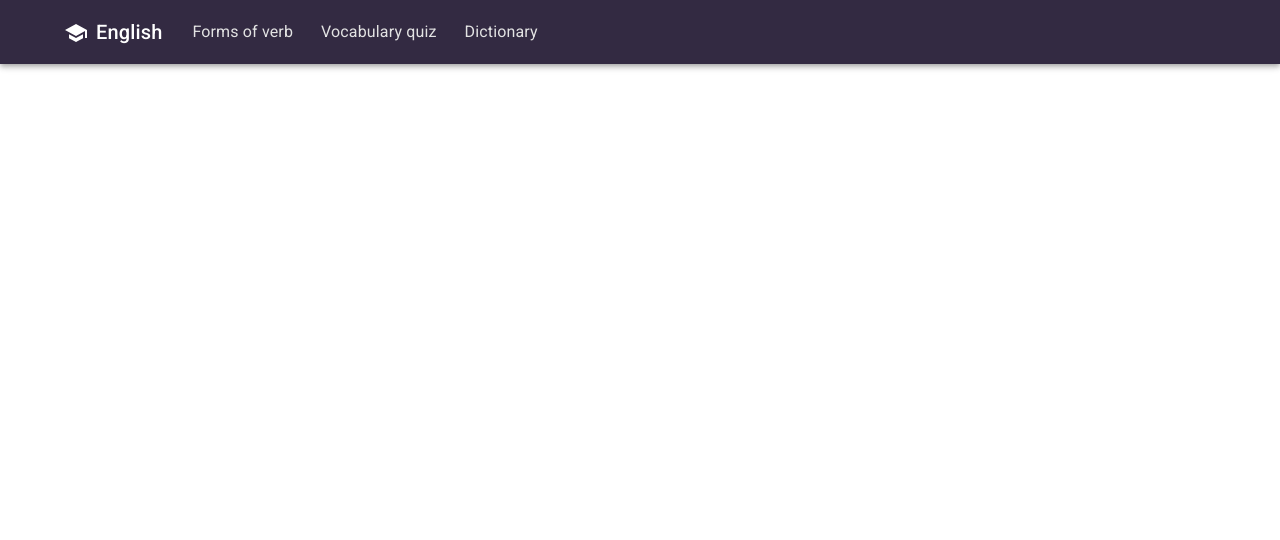
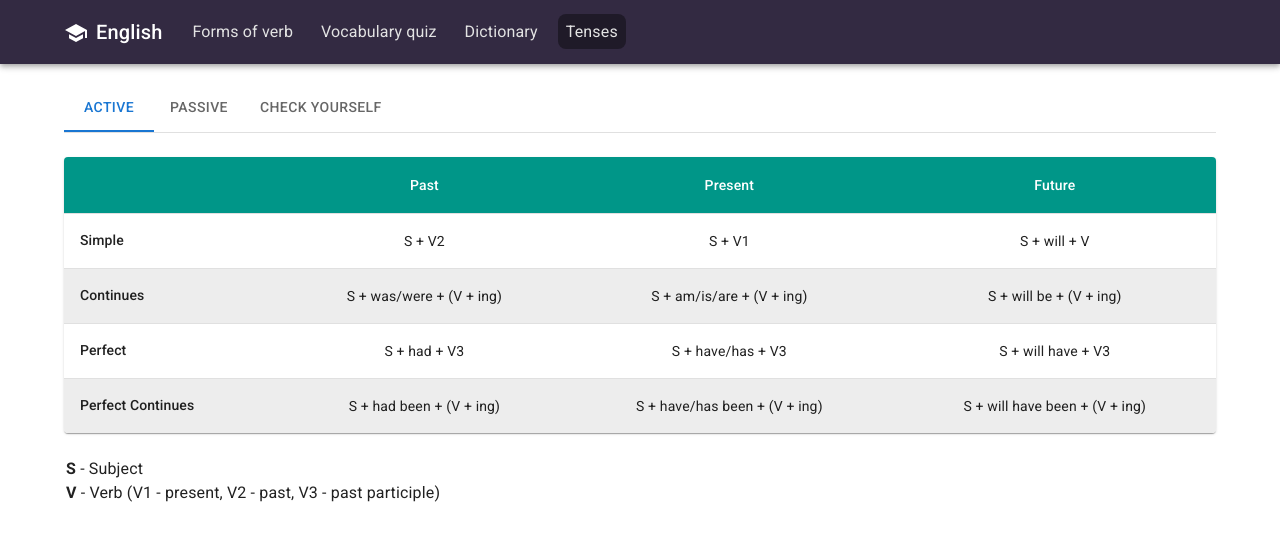
Before and after one commit to ArsenUtepbergenov/english, a React (Create React App) app: page /tenses in a window 1280 px wide. Shown: the top 540 px of the page. Built offline with nearby package versions, Linux system fonts and the light colour scheme.

Commit message:
master/added tenses tables

```diff
--- a/package.json
+++ b/package.json
@@ -9,7 +9,6 @@
     "@mui/lab": "^5.0.0-alpha.79",
     "@mui/material": "^5.6.3",
     "@reduxjs/toolkit": "^1.8.1",
-    "@tailwindcss/forms": "^0.5.0",
     "@testing-library/jest-dom": "^5.16.4",
     "@testing-library/react": "^13.1.1",
     "@testing-library/user-event": "^13.5.0",
--- a/src/App.js
+++ b/src/App.js
@@ -1,10 +1,11 @@
 import { Route, Routes, Navigate } from 'react-router-dom'
 import CssBaseline from '@mui/material/CssBaseline'
+import Container from '@mui/material/Container'
 import Verbs from 'pages/Verbs'
 import VocabularyQuiz from 'pages/VocabularyQuiz'
 import Dictionary from 'pages/Dictionary'
+import Tenses from 'pages/Tenses'
 import Header from 'layout/Header'
-import Container from '@mui/material/Container'
 
 function App() {
   return (
@@ -20,6 +21,7 @@ function App() {
           <Route path="/forms-verb" element={<Verbs />} />
           <Route path="/vocabulary-quiz" element={<VocabularyQuiz />} />
           <Route path="/dictionary" element={<Dictionary />} />
+          <Route path="/tenses" element={<Tenses />} />
         </Routes>
       </Container>
     </div>
--- a/src/components/Navbar/Navbar.jsx
+++ b/src/components/Navbar/Navbar.jsx
@@ -1,4 +1,4 @@
-import { DefaultNavLink } from './navbar.style'
+import { DefaultNavLink } from './navbar.styles'
 import { navLinks } from './navLinks'
 
 function Navbar() {
--- a/src/components/Navbar/navLinks.js
+++ b/src/components/Navbar/navLinks.js
@@ -2,4 +2,5 @@ export const navLinks = [
   { name: 'Forms of verb', to: '/forms-verb' },
   { name: 'Vocabulary quiz', to: '/vocabulary-quiz' },
   { name: 'Dictionary', to: '/dictionary' },
+  { name: 'Tenses', to: '/tenses' },
 ]
--- /dev/null
+++ b/src/components/Tables/DefaultTable.jsx
@@ -0,0 +1,60 @@
+import {
+  Table,
+  TableBody,
+  TableCell,
+  TableContainer,
+  TableHead,
+  TableRow,
+  Paper,
+  Typography
+} from '@mui/material'
+import { StyledTableRow, StyledTableCell } from './defaultTable.styles'
+import { v4 as uuidv4 } from 'uuid'
+
+export default function DefaultTable({ headerName = '', headers, rows }) {
+  const rowsLength = rows?.length
+  const headersLength = headers?.length
+
+  return (
+    <TableContainer component={Paper}>
+      <Table aria-label="default table">
+        <TableHead>
+          <TableRow>
+            <StyledTableCell>{headerName}</StyledTableCell>
+            {
+              headersLength ?
+                headers.map(header =>
+                  <StyledTableCell key={header} align="center">
+                    {header}
+                  </StyledTableCell>) :
+                  null
+            }
+          </TableRow>
+        </TableHead>
+        <TableBody>
+          {
+            rowsLength ?
+              rows.map(row => (
+                <StyledTableRow key={row.name}>
+                  <TableCell component="th" scope="row">
+                    <Typography variant="subtitle2" component="span">
+                      {row.name}
+                    </Typography>
+                  </TableCell>
+                  {
+                    headersLength ?
+                      headers.map((_, index) =>
+                        <TableCell key={uuidv4()} align="center">
+                          {row[headers[index]]}
+                        </TableCell>) :
+                      null
+                  }
+                </StyledTableRow>
+              )) :
+              null
+          }
+        </TableBody>
+      </Table>
+    </TableContainer>
+  )
+}
--- /dev/null
+++ b/src/components/Tables/defaultTable.styles.js
@@ -0,0 +1,18 @@
+import { styled } from '@mui/material/styles'
+import { TableCell, TableRow, tableCellClasses } from '@mui/material'
+
+export const StyledTableCell = styled(TableCell)(() => ({
+  [`&.${tableCellClasses.head}`]: {
+    backgroundColor: '#009688',
+    color: 'white',
+  }
+}))
+
+export const StyledTableRow = styled(TableRow)(() => ({
+  '&:nth-of-type(even)': {
+    backgroundColor: '#ededed',
+  },
+  '&:last-child td, &:last-child th': {
+    border: 0,
+  },
+}))
--- /dev/null
+++ b/src/models/tenses.js
@@ -0,0 +1,49 @@
+export const headers = ["Past", "Present", "Future"]
+
+export const activeRows = [
+  {
+    name: "Simple",
+    Past: "S + V2",
+    Present: "S + V1",
+    Future: `S + will + V`,
+  },
+  {
+    name: "Continues",
+    Past: `S + was/were + (V + ing)`,
+    Present: `S + am/is/are + (V + ing)`,
+    Future: `S + will be + (V + ing)`,
+  },
+  {
+    name: "Perfect",
+    Past: `S + had + V3`,
+    Present: `S + have/has + V3`,
+    Future: `S + will have + V3`,
+  },
+  {
+    name: "Perfect Continues",
+    Past: `S + had been + (V + ing)`,
+    Present: `S + have/has been + (V + ing)`,
+    Future: `S + will have been + (V + ing)`,
+  },
+]
+
+export const passiveRows = [
+  {
+    name: "Simple",
+    Past: "O + was/were + V3",
+    Present: "O + am/is/are + V3",
+    Future: `O + will be + V3`,
+  },
+  {
+    name: "Continues",
+    Past: `O + was/were being + V3`,
+    Present: `O + am/is/are being + V3`,
+    Future: `-`,
+  },
+  {
+    name: "Perfect",
+    Past: `O + had been + V3`,
+    Present: `O + have/has been + V3`,
+    Future: `O + will have been + V3`,
+  },
+]
--- /dev/null
+++ b/src/pages/Tenses.jsx
@@ -0,0 +1,70 @@
+import { useState } from 'react'
+import { Tabs, Tab, Box } from '@mui/material'
+import DefaultTable from 'components/Tables/DefaultTable'
+import { headers, activeRows, passiveRows } from 'models/tenses'
+
+function TabPanel({ children, value, index, ...tabPanelProps }) {
+  return (
+    <div
+      role="tabpanel"
+      hidden={value !== index}
+      id={`tenses-tabpanel-${index}`}
+      aria-labelledby={`tenses-tab-${index}`}
+      {...tabPanelProps}
+    >
+      {value === index && (
+        <Box sx={{ my: 3 }}>
+          {children}
+        </Box>
+      )}
+    </div>
+  )
+}
+
+function a11yProps(index) {
+  return {
+    id: `tenses-tab-${index}`,
+    'aria-controls': `tenses-tabpanel-${index}`,
+  }
+}
+
+export default function Tenses() {
+  const [value, setValue] = useState(0)
+
+  const handleChange = (_, newValue) => {
+    setValue(newValue)
+  }
+
+  const subject = <><b>S</b> - Subject</>
+  const object = <><b>O</b> - Object</>
+  const verb = <><b>V</b> - Verb (V1 - present, V2 - past, V3 - past participle)</>
+
+  return (
+    <section>
+      <Box sx={{ borderBottom: 1, borderColor: 'divider' }}>
+        <Tabs
+          value={value}
+          aria-label="tenses tabs"
+          onChange={handleChange}
+        >
+          <Tab label="Active" {...a11yProps(0)} />
+          <Tab label="Passive" {...a11yProps(1)} />
+          <Tab label="Check yourself" {...a11yProps(2)} />
+        </Tabs>
+      </Box>
+      <TabPanel value={value} index={0}>
+        <DefaultTable headers={headers} rows={activeRows} />
+        <br/>
+        <legend>{subject}<br/>{verb}</legend>
+      </TabPanel>
+      <TabPanel value={value} index={1}>
+        <DefaultTable headers={headers} rows={passiveRows} />
+        <br/>
+        <legend>{object}<br/>{verb}</legend>
+      </TabPanel>
+      <TabPanel value={value} index={2}>
+        Check yourself
+      </TabPanel>
+    </section>
+  )
+}
```
Also changed, not shown: src/components/Navbar/navbar.styles.js (renamed from src/components/Navbar/navbar.style.js), 1 other file (tests, documents, lock files or other folders).
